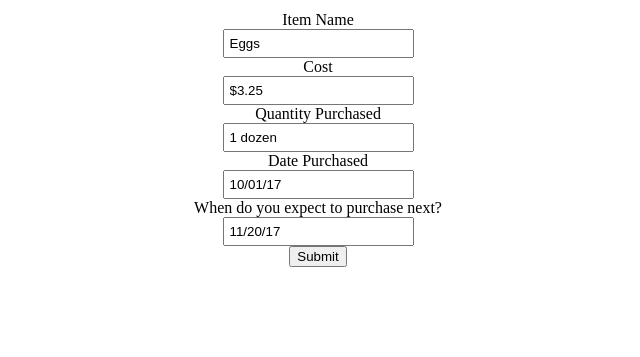
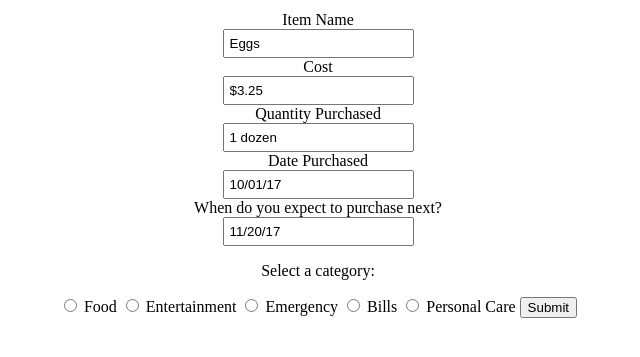
Before and after one commit to csierra15/budgetr, a website: page public/add-transaction.html in a window 1280 px wide. Shown: the part 187-544 px from the top of the page, without its empty margins (322-962 px from the left). Drawn offline with Linux system fonts and the light colour scheme.

Commit message:
added categories

```diff
--- a/public/add-transaction.css
+++ b/public/add-transaction.css
@@ -12,8 +12,12 @@ h1 {
     padding: 10px;
 }
 
-input {
+input[type=text] {
     display: block;
     padding: 5px;
     margin: 0 auto;
 }
+
+input[type=radio] {
+    display: inline-block;
+}
--- a/public/add-transaction.html
+++ b/public/add-transaction.html
@@ -12,14 +12,36 @@
     <form action="#" class="transForm">
         <label for="item">Item Name</label>
         <input type="text" name="item" id="item" value="Eggs">
+
         <label for="cost">Cost</label>
         <input type="text" name="cost" id="cost" value="$3.25">
+
         <label for="quantity">Quantity Purchased</label>
         <input type="text" name="quantity" id="quantity" value="1 dozen">
+
         <label for="purchased">Date Purchased</label>
         <input type="text" name="purchased" id="purchased" value="10/01/17">
+
         <label for="exToPurchase">When do you expect to purchase next?</label>
         <input type="text" name="exToPurchase" id="exToPurchase" value="11/20/17">
+
+        <p>Select a category:</p>
+
+        <input type="radio" name="category" id="foodRadio">
+        <label for="foodRadio">Food</label>
+
+        <input type="radio" name="category" id="enterRadio">
+        <label for="enterRadio">Entertainment</label>
+
+        <input type="radio" name="category" id="emerRadio">
+        <label for="emerRadio">Emergency</label>
+
+        <input type="radio" name="category" id="billsRadio">
+        <label for="billsRadio">Bills</label>
+
+        <input type="radio" name="category" id="perCareRadio">
+        <label for="perCareRadio">Personal Care</label>
+
         <button type="submit">Submit</button>
     </form>
 </body>
```
